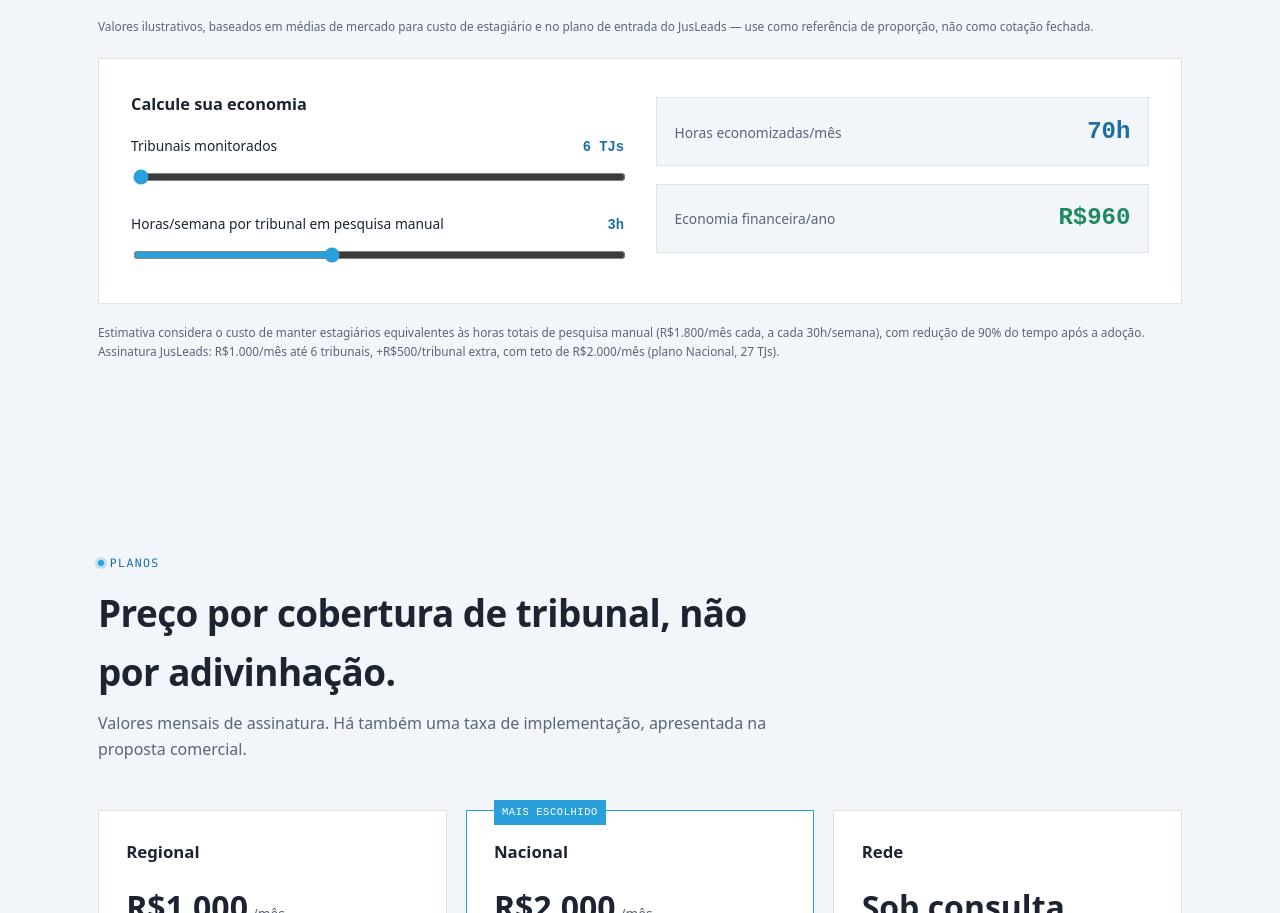
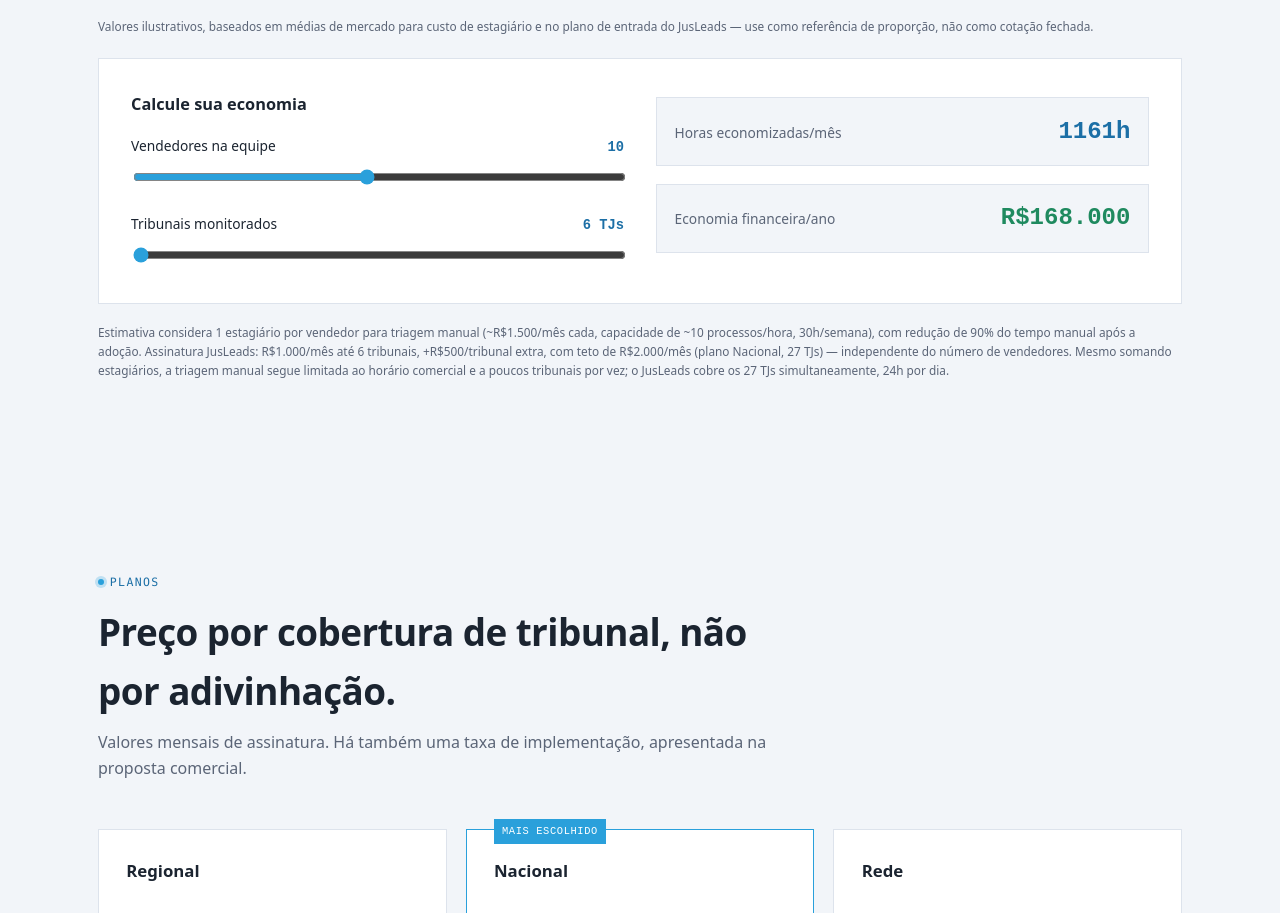
Before and after one commit to figueira147-dotcom/jusleads-landing, a plain HTML site: page index.html in a window 1280 px wide. Shown: the part 2573-3486 px from the top of the page. Drawn offline with Linux system fonts and the light colour scheme.

Commit message:
Recalibra calculadora de ROI: custo por estagiario/vendedor em vez de horas por tribunal

```diff
--- a/index.html
+++ b/index.html
@@ -682,12 +682,12 @@
         <div>
           <h3>Calcule sua economia</h3>
           <div class="calc-field">
+            <div class="calc-label"><span>Vendedores na equipe</span><span class="val"><span id="calcSellersVal">10</span></span></div>
+            <input type="range" id="calcSellers" min="1" max="20" value="10" step="1" aria-label="Número de vendedores na equipe" />
+          </div>
+          <div class="calc-field">
             <div class="calc-label"><span>Tribunais monitorados</span><span class="val"><span id="calcCourtsVal">6</span> TJs</span></div>
             <input type="range" id="calcCourts" min="6" max="27" value="6" step="1" aria-label="Número de tribunais monitorados" />
-          </div>
-          <div class="calc-field">
-            <div class="calc-label"><span>Horas/semana por tribunal em pesquisa manual</span><span class="val"><span id="calcHoursVal">3</span>h</span></div>
-            <input type="range" id="calcHours" min="1" max="6" value="3" step="0.5" aria-label="Horas por semana por tribunal em pesquisa manual" />
           </div>
         </div>
         <div class="calc-results">
@@ -702,7 +702,7 @@
           <p class="fine-print" id="calcNote" style="margin: -0.4rem 0 0;"></p>
         </div>
       </div>
-      <p class="fine-print">Estimativa considera o custo de manter estagiários equivalentes às horas totais de pesquisa manual (R$1.800/mês cada, a cada 30h/semana), com redução de 90% do tempo após a adoção. Assinatura JusLeads: R$1.000/mês até 6 tribunais, +R$500/tribunal extra, com teto de R$2.000/mês (plano Nacional, 27 TJs).</p>
+      <p class="fine-print">Estimativa considera 1 estagiário por vendedor para triagem manual (~R$1.500/mês cada, capacidade de ~10 processos/hora, 30h/semana), com redução de 90% do tempo manual após a adoção. Assinatura JusLeads: R$1.000/mês até 6 tribunais, +R$500/tribunal extra, com teto de R$2.000/mês (plano Nacional, 27 TJs) — independente do número de vendedores. Mesmo somando estagiários, a triagem manual segue limitada ao horário comercial e a poucos tribunais por vez; o JusLeads cobre os 27 TJs simultaneamente, 24h por dia.</p>
     </div>
   </section>
 
@@ -962,14 +962,14 @@
     }, 80);
   });
 
+  var calcSellers = document.getElementById('calcSellers');
   var calcCourts = document.getElementById('calcCourts');
-  var calcHours = document.getElementById('calcHours');
+  var calcSellersVal = document.getElementById('calcSellersVal');
   var calcCourtsVal = document.getElementById('calcCourtsVal');
-  var calcHoursVal = document.getElementById('calcHoursVal');
   var calcHoursSaved = document.getElementById('calcHoursSaved');
   var calcMoneySaved = document.getElementById('calcMoneySaved');
   var calcNote = document.getElementById('calcNote');
-  var INTERN_MONTHLY_COST = 1800;
+  var INTERN_MONTHLY_COST = 1500;
   var INTERN_WEEKLY_CAPACITY = 30;
   var WEEKS_PER_MONTH = 4.3;
   var MANUAL_TIME_REDUCTION = 0.9;
@@ -980,16 +980,16 @@
   }
 
   function updateCalc() {
+    var sellers = parseInt(calcSellers.value, 10);
     var courts = parseInt(calcCourts.value, 10);
-    var hoursPerCourt = parseFloat(calcHours.value);
+    calcSellersVal.textContent = sellers;
     calcCourtsVal.textContent = courts;
-    calcHoursVal.textContent = hoursPerCourt.toLocaleString('pt-BR');
 
-    var totalHoursWeek = courts * hoursPerCourt;
+    // 1 estagiário por vendedor faz a triagem manual — o custo escala com o time comercial,
+    // não com os tribunais, ao contrário da assinatura do JusLeads
+    var totalHoursWeek = sellers * INTERN_WEEKLY_CAPACITY;
     var hoursSavedMonth = totalHoursWeek * WEEKS_PER_MONTH * MANUAL_TIME_REDUCTION;
-    // custo de estagiário calculado de forma contínua (sem arredondar pra cima),
-    // pra acompanhar suavemente o custo do JusLeads conforme os sliders mudam
-    var internMonthlyCost = (totalHoursWeek / INTERN_WEEKLY_CAPACITY) * INTERN_MONTHLY_COST;
+    var internMonthlyCost = sellers * INTERN_MONTHLY_COST;
     var jusLeadsCost = jusLeadsMonthlyCost(courts);
     var moneySavedYear = (internMonthlyCost - jusLeadsCost) * 12;
 
@@ -999,12 +999,12 @@
       calcNote.textContent = '';
     } else {
       calcMoneySaved.textContent = 'R$0';
-      calcNote.textContent = 'Nesse cenário, o custo estimado da pesquisa manual já fica dentro do valor da assinatura — aumente as horas por tribunal para ver o ponto de virada.';
+      calcNote.textContent = 'Nesse cenário, o custo estimado dos estagiários já fica dentro do valor da assinatura — aumente o número de vendedores para ver o ponto de virada.';
     }
   }
 
+  calcSellers.addEventListener('input', updateCalc);
   calcCourts.addEventListener('input', updateCalc);
-  calcHours.addEventListener('input', updateCalc);
   updateCalc();
 
   var trustList = ['TJAC','TJAL','TJAP','TJAM','TJBA','TJCE','TJDFT','TJES','TJGO','TJMA','TJMT','TJMS','TJMG','TJPA','TJPB','TJPR','TJPE','TJPI','TJRJ','TJRN','TJRS','TJRO','TJRR','TJSC','TJSP','TJSE','TJTO'];
```
